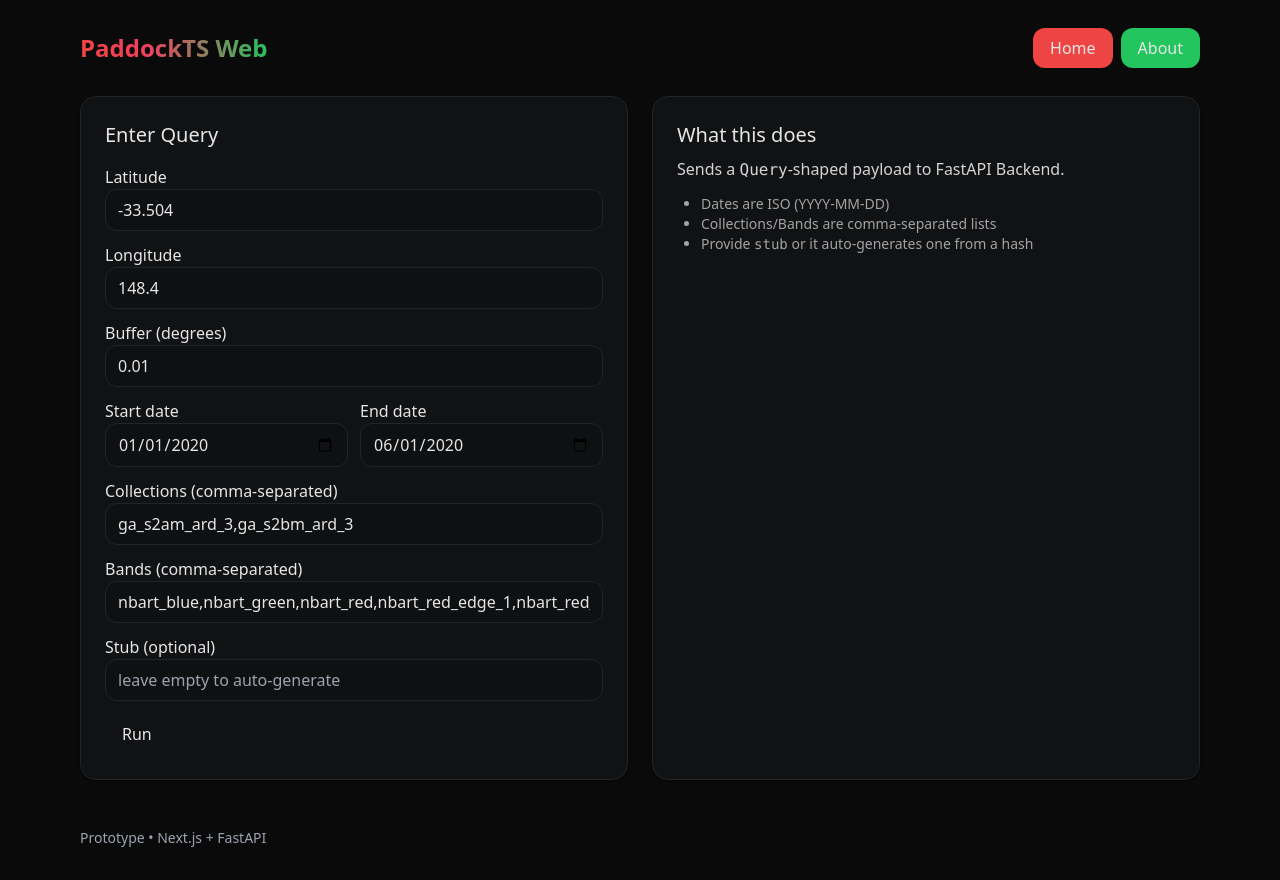
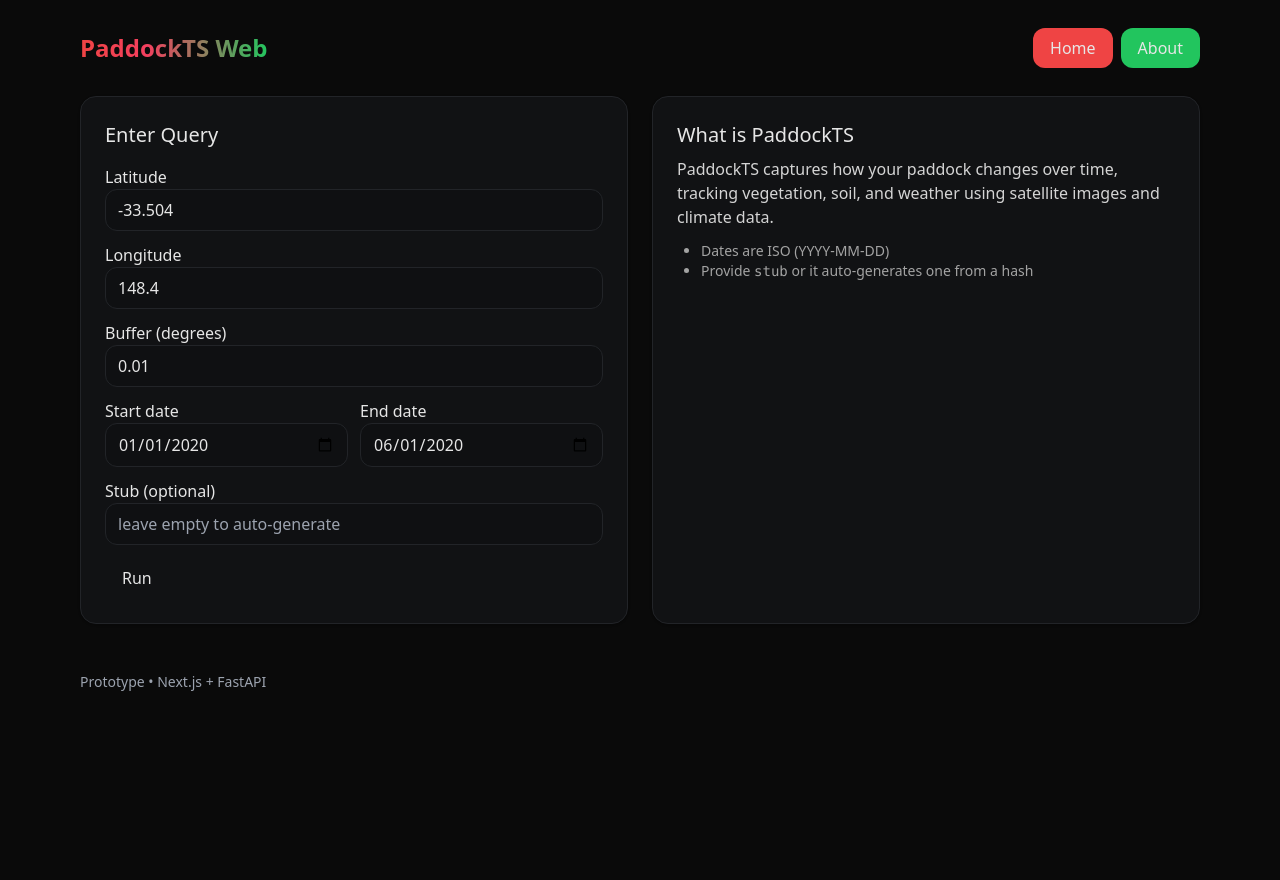
Before and after one commit to thestochasticman/PaddockTSWeb, a Next.js app in the folder frontend/: page / in a window 1280 px wide. After the commit the page ends 800 px from the top, so only its background shows below. Built offline with nearby package versions, Linux system fonts and the light colour scheme; no server answers.

Commit message:
better data storage

```diff
--- a/frontend/app/page.tsx
+++ b/frontend/app/page.tsx
@@ -15,8 +15,6 @@ export default function HomePage() {
   const [buffer, setBuffer] = useState(0.01);
   const [startDate, setStartDate] = useState("2020-01-01");
   const [endDate, setEndDate] = useState("2020-06-01");
-  const [collections, setCollections] = useState("ga_s2am_ard_3,ga_s2bm_ard_3");
-  const [bands, setBands] = useState("nbart_blue,nbart_green,nbart_red,nbart_red_edge_1,nbart_red_edge_2,nbart_red_edge_3,nbart_nir_1,nbart_nir_2,nbart_swir_2,nbart_swir_3");
   // const [filterExpr, setFilterExpr] = useState("eo:cloud_cover < 10");
   const [stub, setStub] = useState(""); // optional
   const [loading, setLoading] = useState(false);
@@ -31,9 +29,6 @@ export default function HomePage() {
         lat, lon, buffer,
         start_time: startDate,
         end_time: endDate,
-        collections: splitCSV(collections),
-        bands: splitCSV(bands),
-        // filter: filterExpr || null,
       };
       if (stub.trim()) body.stub = stub.trim();
 
@@ -80,14 +75,7 @@ export default function HomePage() {
               <input className="input" type="date" value={endDate} onChange={e=>setEndDate(e.target.value)} />
             </div>
           </div>
-          <div>
-            <label className="label">Collections (comma-separated)</label>
-            <input className="input" value={collections} onChange={e=>setCollections(e.target.value)} />
-          </div>
-          <div>
-            <label className="label">Bands (comma-separated)</label>
-            <input className="input" value={bands} onChange={e=>setBands(e.target.value)} />
-          </div>
+
           <div>
             {/* <label className="label">Filter (expr)</label> */}
             {/* <input className="input" value={filterExpr} onChange={e=>setFilterExpr(e.target.value)} placeholder="eo:cloud_cover < 10" /> */}
@@ -103,13 +91,12 @@ export default function HomePage() {
         </form>
       </section>
       <section className="card">
-        <h2 className="text-xl font-medium mb-2">What this does</h2>
+        <h2 className="text-xl font-medium mb-2">What is PaddockTS</h2>
         <p className="text-neutral-300">
-          Sends a <code>Query</code>-shaped payload to FastAPI Backend.
+          PaddockTS captures how your paddock changes over time, tracking vegetation, soil, and weather using satellite images and climate data.
         </p>
         <ul className="list-disc ml-6 mt-3 text-neutral-400 text-sm">
           <li>Dates are ISO (YYYY-MM-DD)</li>
-          <li>Collections/Bands are comma-separated lists</li>
           <li>Provide <code>stub</code> or it auto-generates one from a hash</li>
         </ul>
       </section>
```
Also changed, not shown: 2 other files (tests, documents, lock files or other folders).
